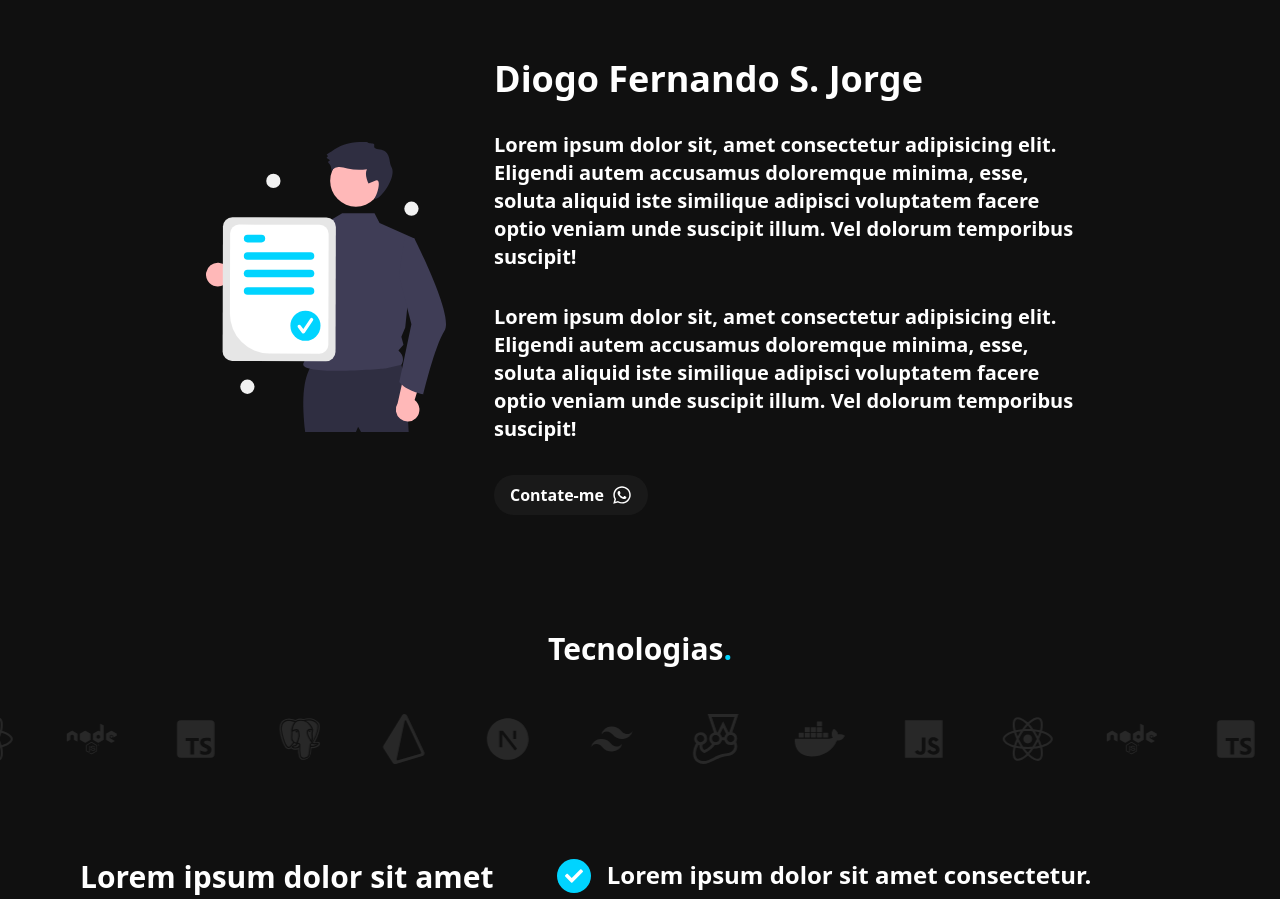
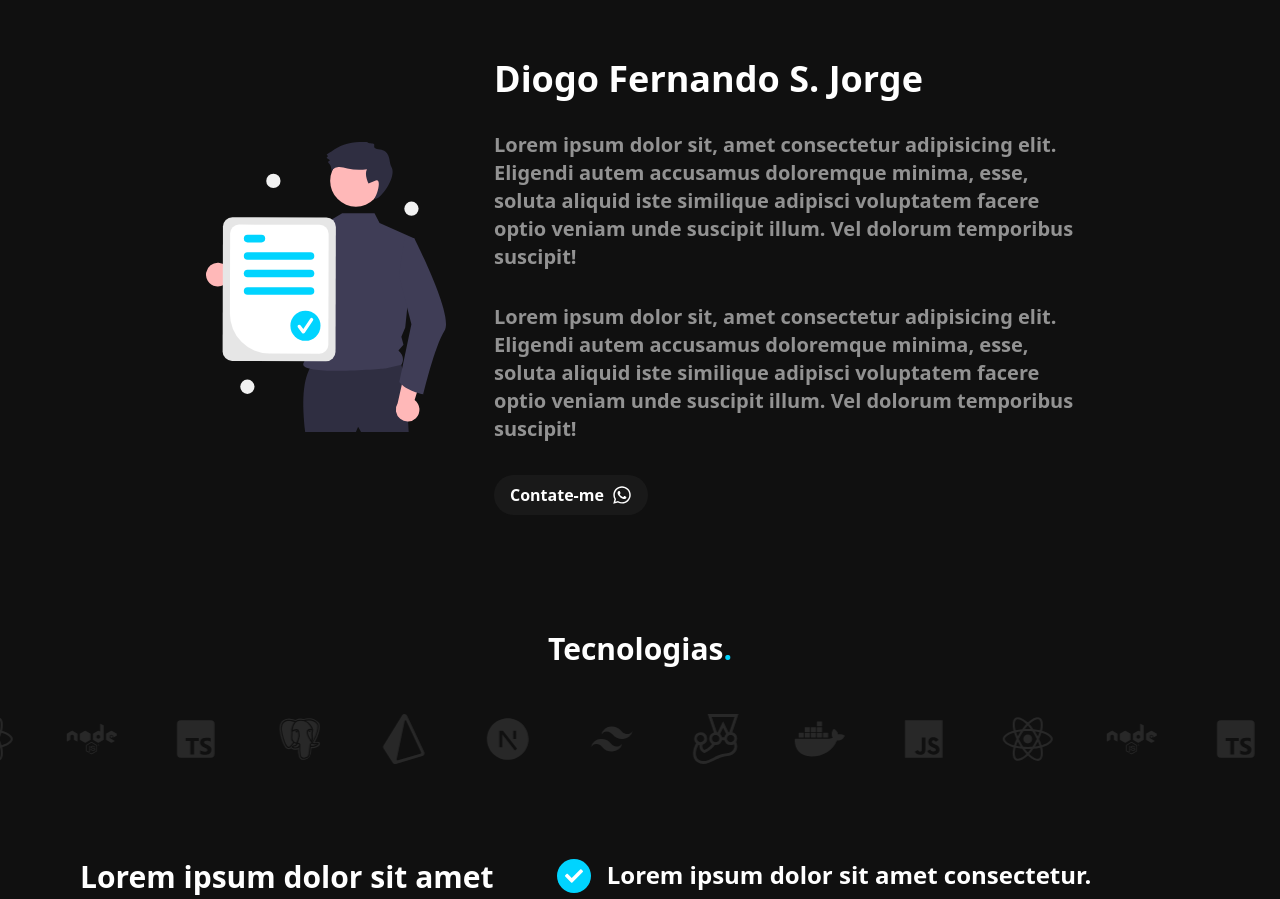
Before and after one commit to diogofernandoj/portfolio, a React (Vite) app: page / in a window 1280 px wide. Shown: the part 980-1879 px from the top of the page. Built offline with nearby package versions, Linux system fonts and the light colour scheme; a web font is replaced by a local one.

Commit message:
feat: add text color to tailwind config

```diff
--- a/tailwind.config.js
+++ b/tailwind.config.js
@@ -9,6 +9,7 @@ export default {
           secondary: "#00A4FF",
           background: "#101010",
           border: "#191919",
+          text: "#929292",
         },
       },
     },
```
